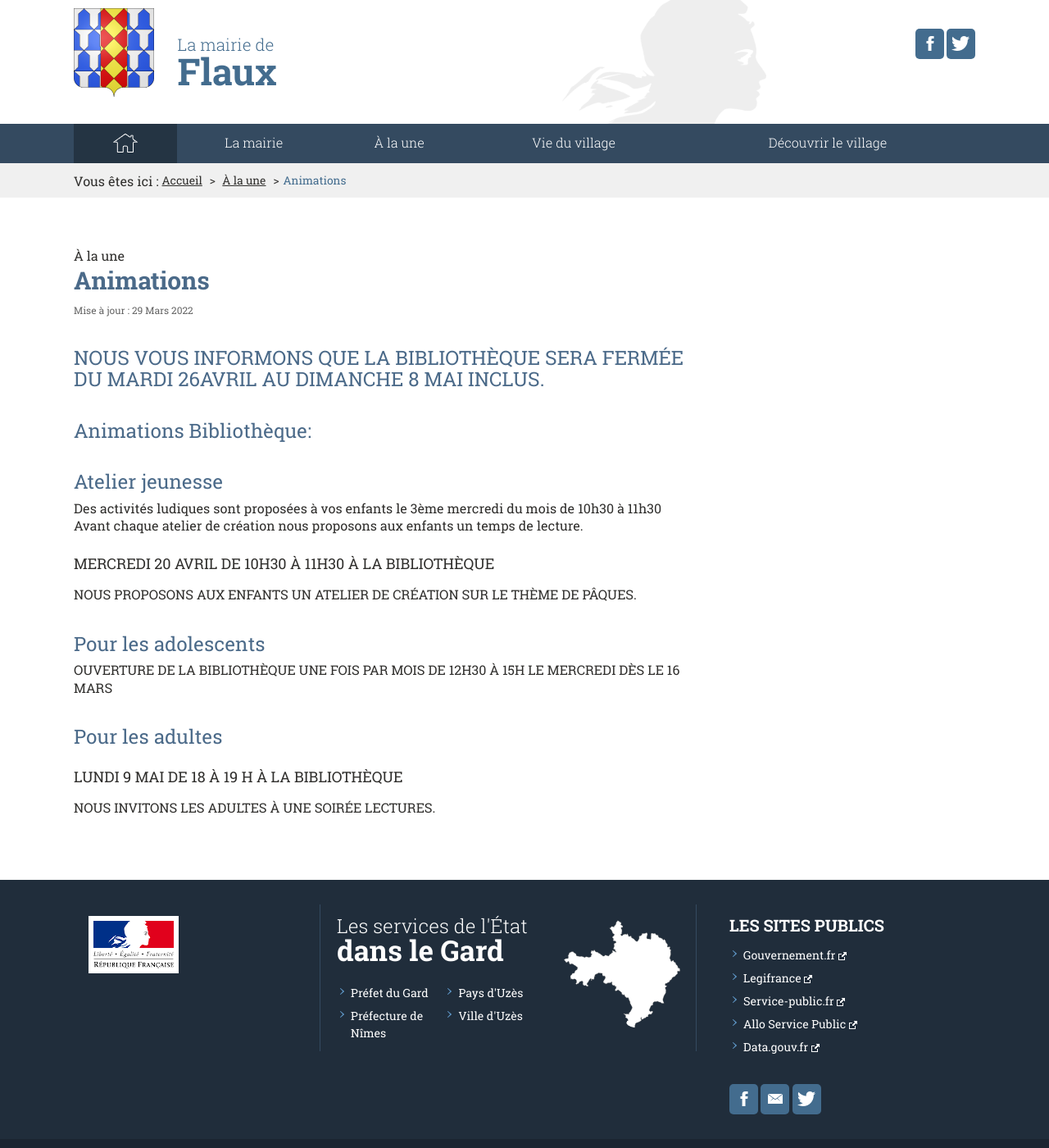
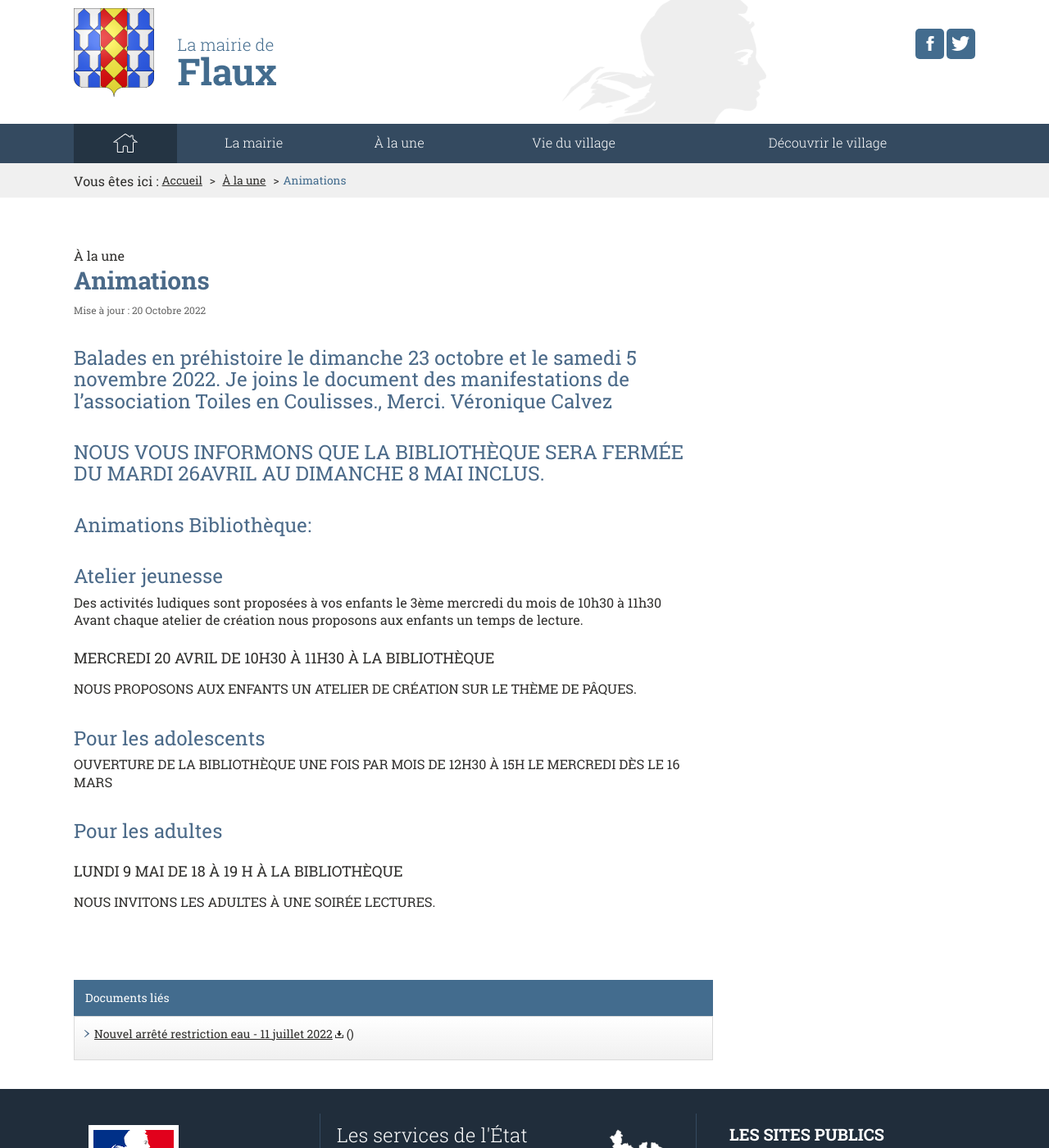
Before and after one commit to Flaux-Village/flaux-village.github.io, a Jekyll site: the page built from _actualites/animations.md, in a window 1280 px wide and 1400 px high. Shown: the whole window at 82% size. Built offline with Jekyll 4.4.1, drawn with Linux system fonts in a browser that asks for light colours; some of the changed text lies outside the part shown.

Commit message:
Update animations.md

```diff
--- a/_actualites/animations.md
+++ b/_actualites/animations.md
@@ -6,12 +6,20 @@ keywords: mairie, commune, flaux, gard, actualités
 titre_page: Animations
 section: À la une
 addresse_section: /actualites.html
-date_texte: 29 Mars 2022
-date: 2022-03-29
+date_texte: 20 Octobre 2022
+date: 2022-10-20
 introduction:
+documents:
+- fiche: Nouvel arrêté restriction eau
+  date_texte: 11 juillet 2022
+  addresse: /assets/flyer/Balade Ateliers Particulier inscription oct no déc 2022.pdf
 
 
 ---
+
+
+
+# Balades en préhistoire le dimanche 23 octobre et le samedi 5 novembre 2022. Je joins le document des manifestations de l'association Toiles en Coulisses., Merci. Véronique Calvez
 
 # NOUS VOUS INFORMONS QUE LA BIBLIOTHÈQUE SERA FERMÉE DU MARDI 26AVRIL AU DIMANCHE 8 MAI INCLUS.
 
```
